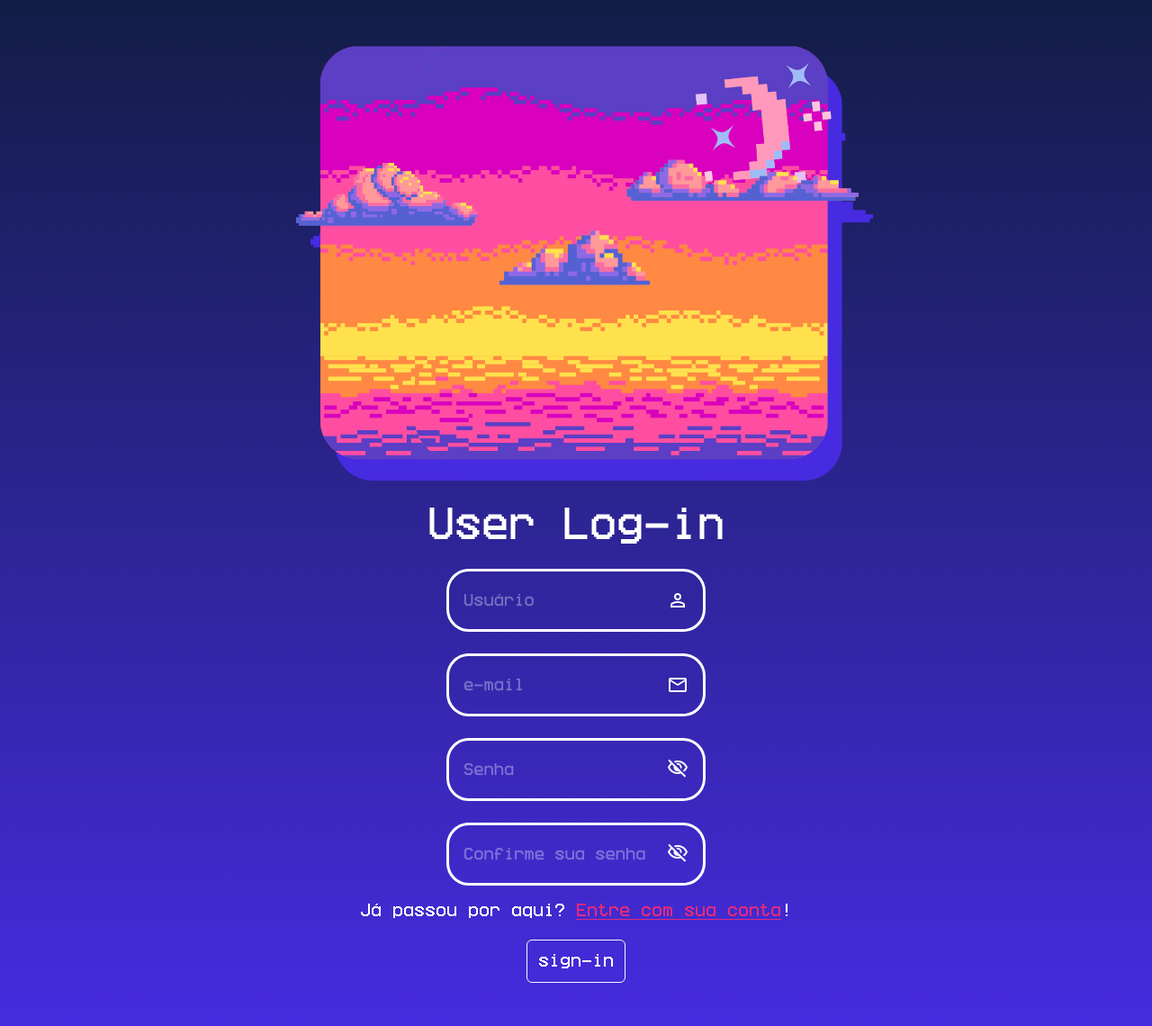
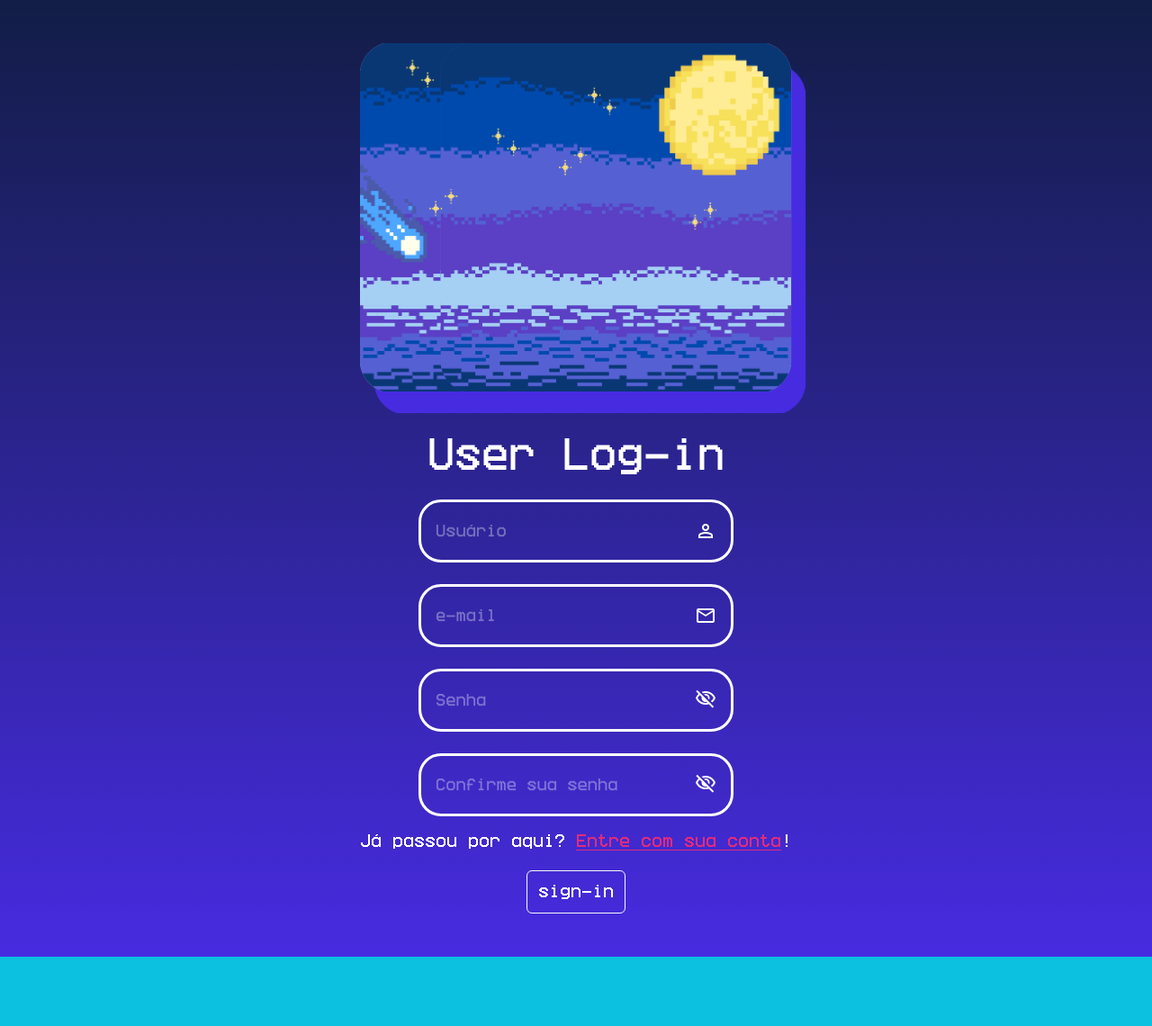
Before and after one commit to Programetes/Desc-ing, a PHP site: page /html/signin.html in a window 1280 px wide. Shown: the part 141-1281 px from the top of the page at 90% size. After the commit the page ends 1204 px from the top, so only its background shows below. Run offline with PHP 8.4, Linux system fonts and the light colour scheme.

Commit message:
Estilo e APIs Foi decidido que não usariamos mais a API pois seria uma adição complexa demais pelo benefício que ela traria. Além disso foram feito algumas alterações nos estilos das páginas de login e signin. Continuarei aplicando estas alterações amanhã.

```diff
--- a/css/estilo.css
+++ b/css/estilo.css
@@ -128,6 +128,7 @@ header{
 .textInput {
     all: unset;
     height: 2rem;
+    width: 18rem;
     font-size: 15px;
 }
 .usernameInputContainer, .passwordInputContainer {
@@ -140,6 +141,7 @@ header{
 .loginBanner img {
     filter: drop-shadow(1rem 1.5rem #472BE0);
     margin-bottom: 2rem;
+    width: 30rem;
 }
 .btn-outline-light:hover {
     color: #004BAD;
--- a/html/index.html
+++ b/html/index.html
@@ -8,7 +8,7 @@
         <link rel="stylesheet" href="https://cdn.jsdelivr.net/npm/swiper@11/swiper-bundle.min.css">
         <link rel="stylesheet" type="text/css" href="../css/estilo.css">
     </head>
-    <body onload="fetchGameApi(); addAgeClassificacao();">
+    <body onload="addAgeClassificacao();">
         <header class="">
             <nav class="navbar navbar-expand-lg">
                 <div class="container-fluid">
--- a/html/signin.html
+++ b/html/signin.html
@@ -6,7 +6,7 @@
         <meta name="viewport" content="width=device-width, initial-scale=1" />
         <link href="https://cdn.jsdelivr.net/npm/bootstrap@5.3.3/dist/css/bootstrap.min.css" rel="stylesheet" integrity="sha384-QWTKZyjpPEjISv5WaRU9OFeRpok6YctnYmDr5pNlyT2bRjXh0JMhjY6hW+ALEwIH" crossorigin="anonymous">
         <link rel="stylesheet" href="https://cdn.jsdelivr.net/npm/swiper@11/swiper-bundle.min.css">
-        <link rel="stylesheet" type="text/css" href="../../css/estilo.css">
+        <link rel="stylesheet" type="text/css" href="../css/estilo.css">
         <link href="https://fonts.googleapis.com/css2?family=Material+Symbols+Outlined" rel="stylesheet" />
     </head>
     <body>
@@ -41,10 +41,10 @@
         <section class="contentContainerSignin d-flex justify-content-center container-fluid">
             <div class="loginWindowContainer col-6 d-flex align-items-center flex-column mt-5">
                 <div class="loginBanner">
-                    <img src="../img/LoginBanner.png" alt="Banner de Log-in" class="loginBannerImg w-100">
+                    <img src="../img/SigninBanner.png" alt="Banner de Log-in" class="loginBannerImg">
                 </div>
-                <form class="signinForm w-100 d-flex flex-column align-items-center">
-                    <h1 class="signinTitle mt-3">User Log-in</h1>
+                <form class="signinForm col-10 d-flex flex-column align-items-center">
+                    <h1 class="signinTitle mt-3 text-center">User Log-in</h1>
                     <div class="usernameInputContainer mt-3 mb-2 p-3 d-flex justify-content-between align-items-center">
                         <input type="text" class="textInput" placeholder="Usuário" autocomplete="off">
                         <span class="material-symbols-outlined">person</span>
--- a/javascript/login.js
+++ b/javascript/login.js
@@ -16,6 +16,3 @@ const viewPasswordBtn = document.querySelectorAll('.viewPasswordBtn');
 viewPasswordBtn.forEach(function(elem) {
   elem.addEventListener('click', togglePassword);
 });
-
-
-const passwordLogInput = document.querySelectorAll('.textInput');
```
Also changed, not shown: html/login.html (+4 -4 lines), javascript/index.js (+0 -10 lines), img/LoginBanner.png, img/SigninBanner.png (added).
